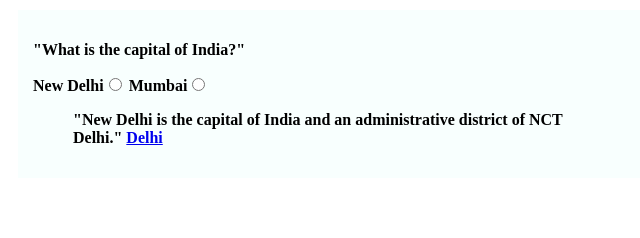
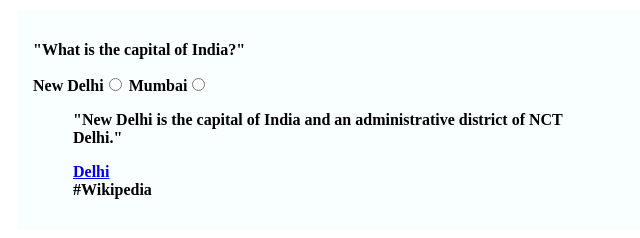
Before and after one commit to acciojob/trivia-Lochan-sharma232, a website: page main.html in a window 1280 px wide. Shown: the whole page, without its empty margins (0-640 px from the left). Drawn offline with Linux system fonts and the light colour scheme.

Commit message:
created a submission

```diff
--- a/main.html
+++ b/main.html
@@ -8,12 +8,15 @@
 
 <body>
 	<div class="blockquote">
-	<p>"What is the capital of India?"</p>
+	<p><strong>"What is the capital of India?"</strong></p>
+		<label>
 	New Delhi<input type="radio" id="New Delhi" required>
 	Mumbai<input type="radio" id="Mumbai" required>
-		<blockquote class="quotation">
-			"New Delhi is the capital of India and an administrative district of NCT Delhi."
+		</label>
+		<blockquote >
+		<p>"New Delhi is the capital of India and an administrative district of NCT Delhi." </p>
 			<a href="https://en.wikipedia.org/wiki/New_Delhi">Delhi</a>
+		<footer>#Wikipedia</footer>
 		</blockquote>
 	<!-- the entire body must be written by student -->
     <script type="text/javascript" src="./script.js">
--- a/styles.css
+++ b/styles.css
@@ -6,4 +6,3 @@
 	background-color:#f8fffe;
 	font-weight: bold;
 }
-/* Your CSS Code here. */
```
